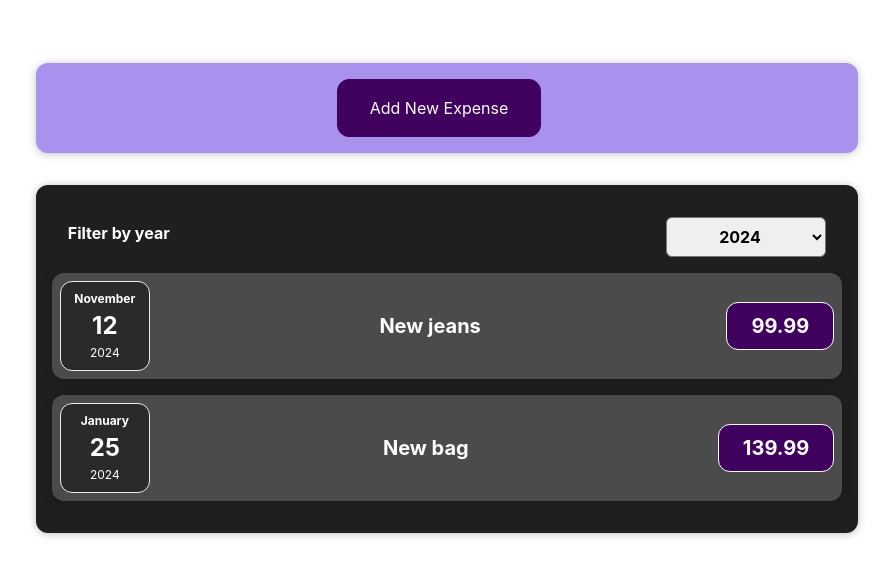
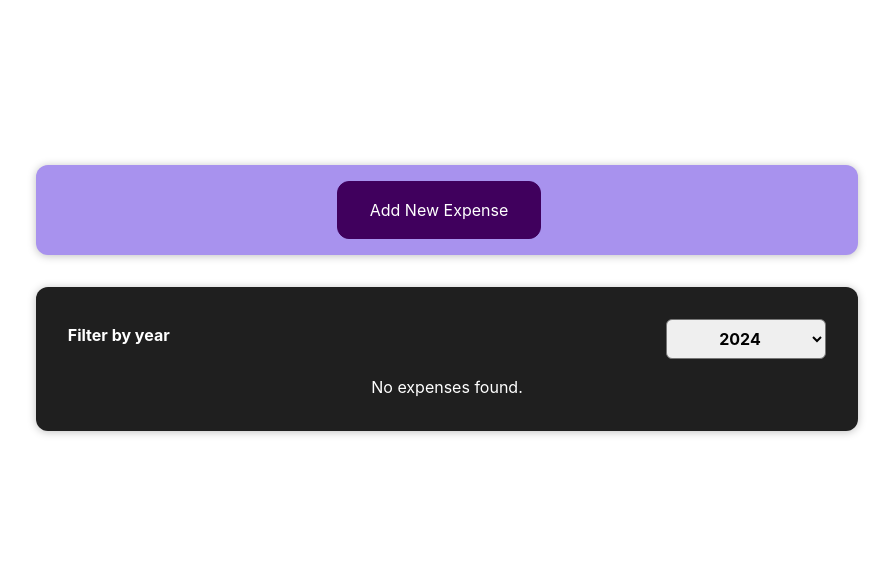
Before and after one commit to roosmagi/expenses2, a React app: page / in a window 1280 px wide. Shown: the part 102-678 px from the top of the page, without its empty margins (193-1086 px from the left). Built offline with nearby package versions, Linux system fonts and the light colour scheme; the HTML template or start-up script is replaced by a standard one.

Commit message:
Using LocalStorage and the useEffect hook

```diff
--- a/src/App.jsx
+++ b/src/App.jsx
@@ -1,4 +1,4 @@
-import { useState } from 'react';
+import { useEffect, useState } from 'react';
 import './App.css';
 import Expenses from './assets/Expenses/Expenses';
 import NewExpense from './assets/NewExpense/NewExpense';
@@ -25,7 +25,14 @@
 ];
 
 const App = () => {
-  const [expenses, setExpenses] = useState(DYMMY_EXPENSES)
+  const [expenses, setExpenses] = useState(() => {
+    const expensesFormLS = JSON.parse(localStorage.getItem('expenses'));
+    return expensesFormLS || [];
+  })
+
+  useEffect(() => {
+    localStorage.setItem('expenses', JSON.stringify(expenses))
+  }, [expenses])
 
   const addExpenseHandler = (expense) => {
     setExpenses((previousExpenses) => {
--- a/src/assets/Expenses/ExpenseDate.jsx
+++ b/src/assets/Expenses/ExpenseDate.jsx
@@ -2,9 +2,9 @@
 
 const ExpenseDate = (props) => {
 
-    const day = props.date.toLocaleString('en-US', {day: '2-digit'})
-    const month = props.date.toLocaleString('en-US', {month: 'long'})
-    const year = props.date.getFullYear()
+    const day = new Date(props.date).toLocaleString('en-US', {day: '2-digit'})
+    const month = new Date(props.date).toLocaleString('en-US', {month: 'long'})
+    const year = new Date(props.date).getFullYear()
 
     return (
         <div className='expense-date'>
--- a/src/assets/Expenses/Expenses.jsx
+++ b/src/assets/Expenses/Expenses.jsx
@@ -13,9 +13,9 @@
     setFilteredYear(selectedYear);
   };
 
-  const filteredExpenses = props.expenses.filter(expenses =>
-    expenses.date.getFullYear().toString() === filteredYear
-  );
+  const filteredExpenses = props.expenses.filter(expenses => {
+    return new Date(props.date).getFullYear() === filteredYear
+  });
 
 
   return (
```
